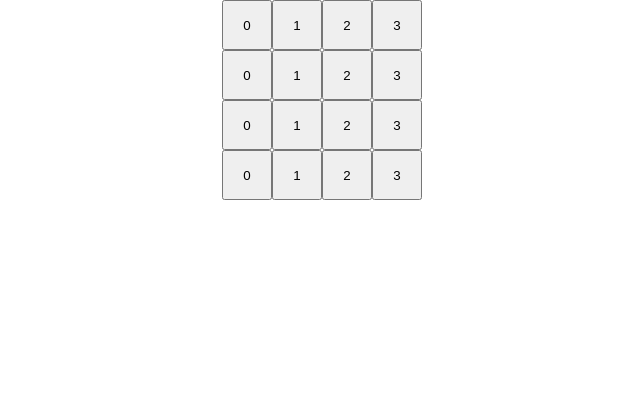
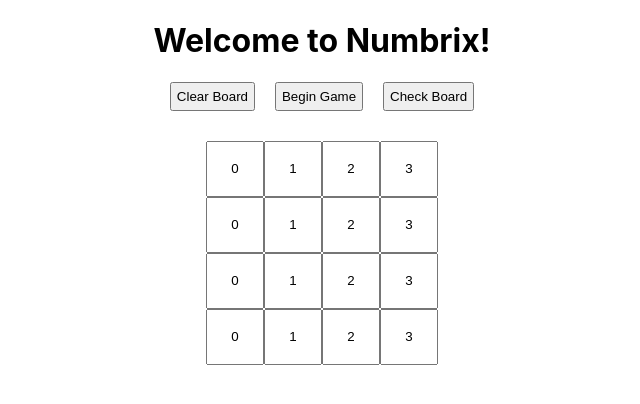
Before and after one commit to tlanders/numbrix-app, a React (Create React App) app: page / in a window 1280 px wide. Shown: the top 404 px of the page, without its empty margins (318-958 px from the left). Built offline with nearby package versions, Linux system fonts and the light colour scheme.

Commit message:
modified board html layout. added status section.

```diff
--- a/src/App.css
+++ b/src/App.css
@@ -2,9 +2,19 @@
   text-align: center;
 }
 
-button.numbrix-cell {
+div.numbrix-status {
+  margin-bottom: 20px;
+}
+
+button.numbrix-cell, input.numbrix-cell {
   height: 50px;
   width: 50px;
+  text-align: center;
+}
+
+button.status-btn {
+  margin: 0px 10px 10px 10px;
+  padding: 5px;
 }
 
 .App-logo {
--- a/src/App.js
+++ b/src/App.js
@@ -5,30 +5,37 @@
   return (
     <div className="App">
       <div className="numbrix">
-        <div className="numbrix-row">
-          <button className="numbrix-cell">0</button>
-          <button className="numbrix-cell">1</button>
-          <button className="numbrix-cell">2</button>
-          <button className="numbrix-cell">3</button>
+        <h1>Welcome to Numbrix!</h1>
+        <div className="numbrix-status">
+          <button className="status-btn">Clear Board</button>
+          <button className="status-btn">Begin Game</button>
+          <button className="status-btn">Check Board</button>
         </div>
         <div className="numbrix-row">
-          <button className="numbrix-cell">0</button>
-          <button className="numbrix-cell">1</button>
-          <button className="numbrix-cell">2</button>
-          <button className="numbrix-cell">3</button>
+          <input className="numbrix-cell" type="text" value={0}/>
+          <input className="numbrix-cell" type="text" value={1}/>
+          <input className="numbrix-cell" type="text" value={2}/>
+          <input className="numbrix-cell" type="text" value={3}/>
         </div>
         <div className="numbrix-row">
-          <button className="numbrix-cell">0</button>
-          <button className="numbrix-cell">1</button>
-          <button className="numbrix-cell">2</button>
-          <button className="numbrix-cell">3</button>
+          <input className="numbrix-cell" type="text" value={0}/>
+          <input className="numbrix-cell" type="text" value={1}/>
+          <input className="numbrix-cell" type="text" value={2}/>
+          <input className="numbrix-cell" type="text" value={3}/>
         </div>
         <div className="numbrix-row">
-          <button className="numbrix-cell">0</button>
-          <button className="numbrix-cell">1</button>
-          <button className="numbrix-cell">2</button>
-          <button className="numbrix-cell">3</button>
+          <input className="numbrix-cell" type="text" value={0}/>
+          <input className="numbrix-cell" type="text" value={1}/>
+          <input className="numbrix-cell" type="text" value={2}/>
+          <input className="numbrix-cell" type="text" value={3}/>
         </div>
+        <div className="numbrix-row">
+          <input className="numbrix-cell" type="text" value={0}/>
+          <input className="numbrix-cell" type="text" value={1}/>
+          <input className="numbrix-cell" type="text" value={2}/>
+          <input className="numbrix-cell" type="text" value={3}/>
+        </div>
+
       </div>
     </div>
   );
```
